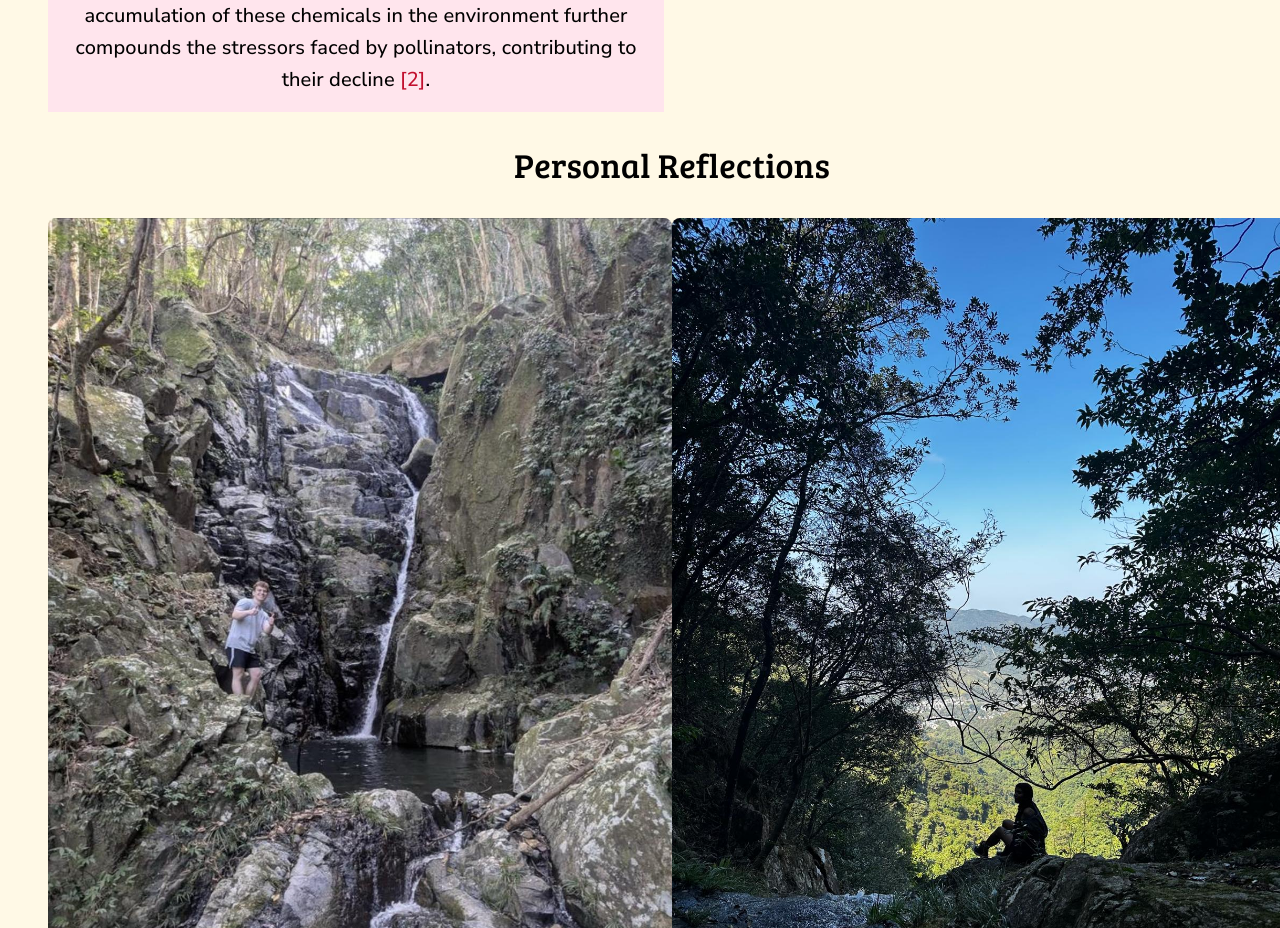
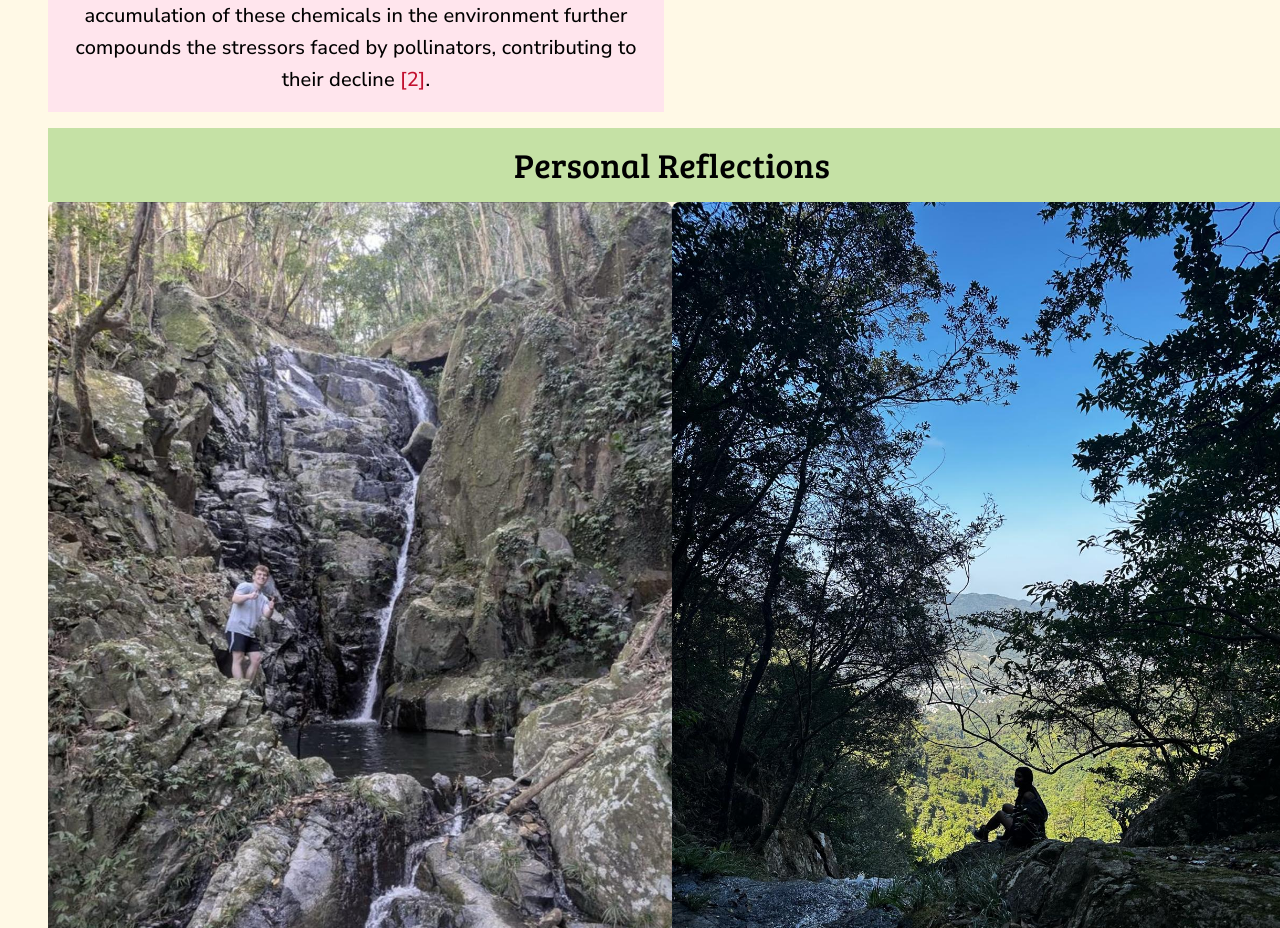
Before and after one commit to VoDylan/beetalesproj, a React (Vite) app: page /Conclusions in a window 1280 px wide. Shown: the part 1240-2168 px from the top of the page. Built offline with nearby package versions, Linux system fonts and the light colour scheme.

Commit message:
Updating stuff

```diff
--- a/src/routes/Conclusions.tsx
+++ b/src/routes/Conclusions.tsx
@@ -190,9 +190,12 @@ export default function ConclusionPage() {
                     </Box>
                 </Grid>
             </Grid>
+
+
+            <Box sx={{ width: '100%', overflow: 'hidden' }}> {/* Ensure the Box takes full width */}
                 <Box
                     sx={{
-            border: '0px solid #000',
+                        backgroundColor: '#c5e1a5',
                         padding: 2,
                     }}
                 >
@@ -200,8 +203,6 @@ export default function ConclusionPage() {
                         Personal Reflections
                     </Typography>
                 </Box>
-
-            <Box sx={{ width: '100%', overflow: 'hidden' }}> {/* Ensure the Box takes full width */}
                 <Grid container spacing={0}> {/* Set spacing to 0 for no gaps between images */}
                     {personalReflectionImages.map((image, index) => (
                         <Grid size={{xs:12, sm:6}} key={index}> {/* 2 images per row on medium screens */}
@@ -250,7 +251,7 @@ export default function ConclusionPage() {
                     padding: 2,
                     marginBottom: 2,
                     maxWidth: '100%',
-                    width: '100%',
+                    width: 'stretch',
                     marginX: 'auto',
                     backgroundColor: '#ffab91',
                 }}
```
Lines whose indentation alone changed are shown as unchanged.
